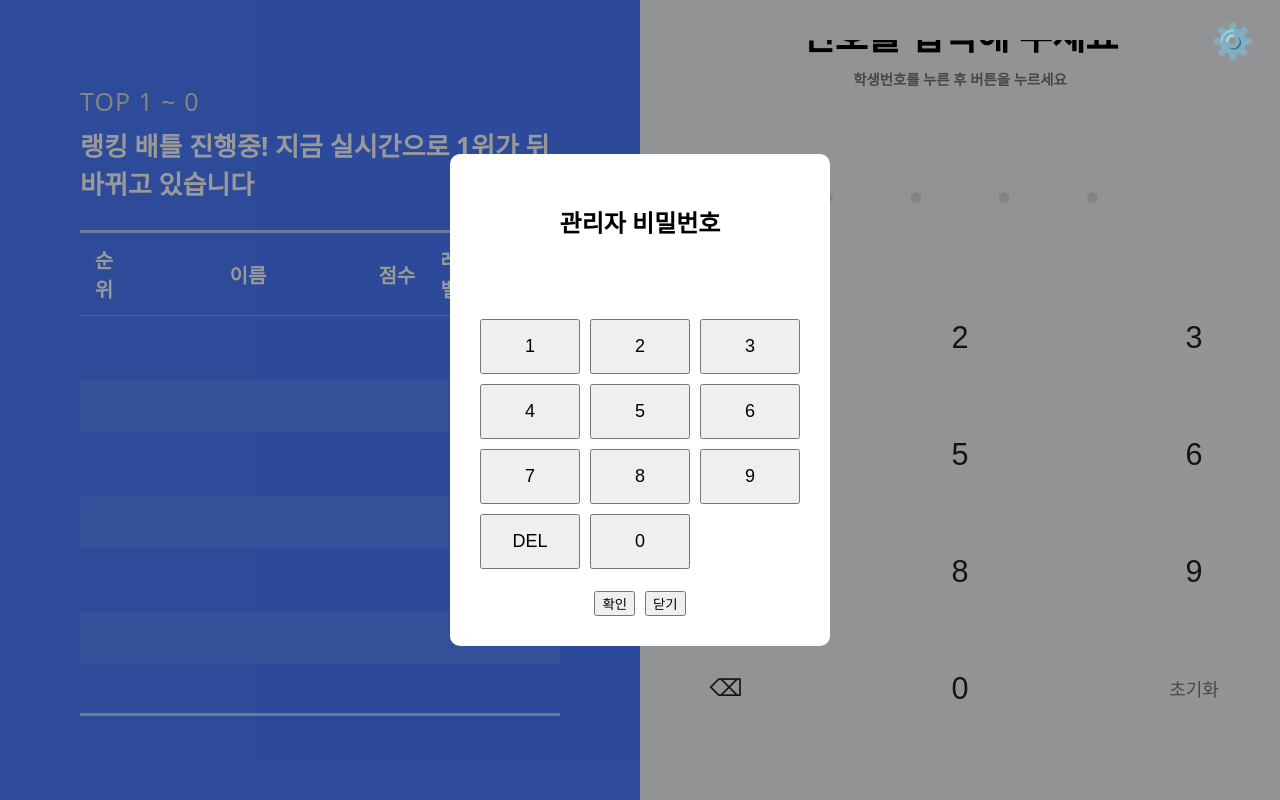
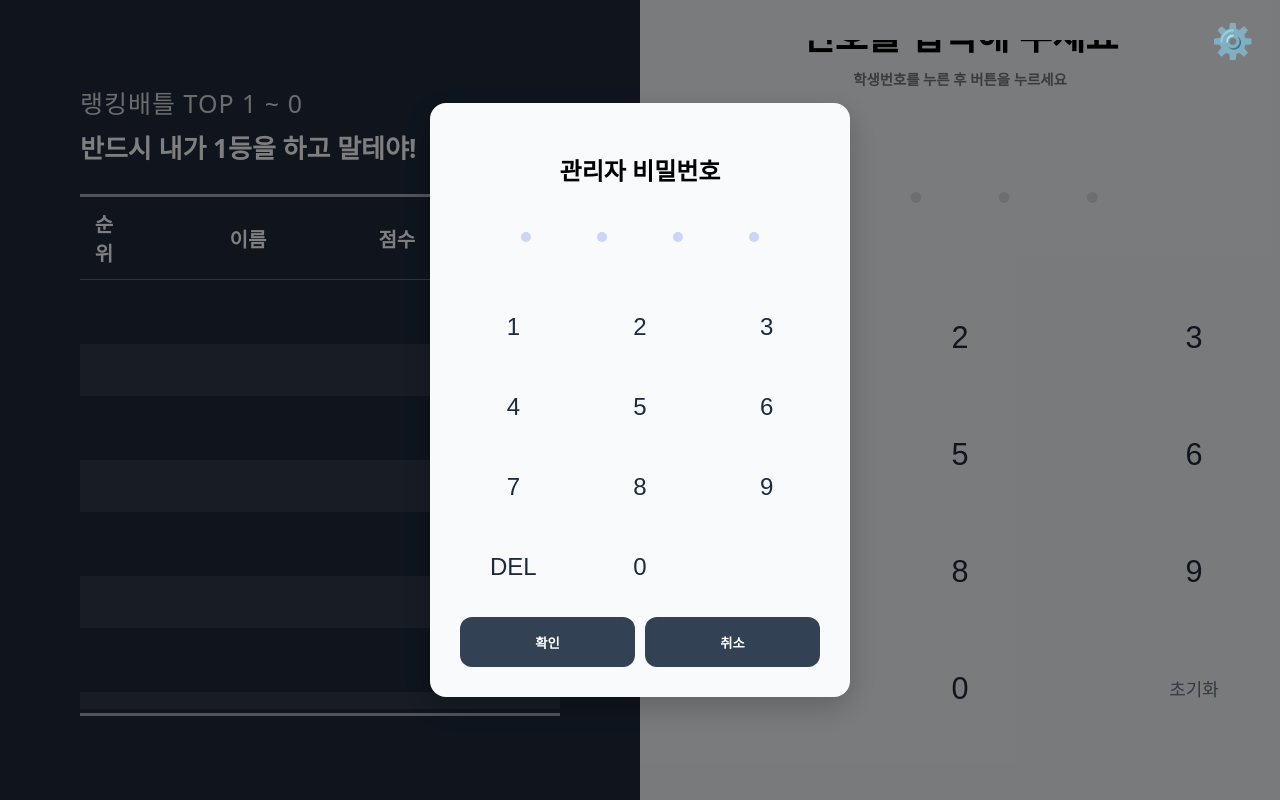
Before and after one commit to letskoo/class-keypad, a React (Vite) app: page / in a window 1280 px wide. Both pictures are taken after a click on the button "⚙️". Built offline with nearby package versions, Linux system fonts and the light colour scheme.

Commit message:
관리자 로그인 모달 디자인 수정

```diff
--- a/src/components/AdminMenu.jsx
+++ b/src/components/AdminMenu.jsx
@@ -9,13 +9,13 @@ try{
 const ok = await installPWA()
 
 if(ok){
-alert("앱 설치 완료")
+alert("설치 완료")
 }else{
 alert("설치 불가 또는 취소")
 }
 
 }catch(e){
-alert("이 브라우저에서는 앱 설치가 지원되지 않습니다")
+alert("브라우저에서 설치가 지원되지 않습니다")
 }
 
 }
@@ -40,7 +40,7 @@ return(
 
 <div style={box}>
 
-<h2>관리자 메뉴</h2>
+<h2 style={{marginBottom:10}}>관리자 메뉴</h2>
 
 <button type="button" style={btn} onClick={installApp}>
 앱설치
@@ -51,11 +51,11 @@ return(
 </button>
 
 <button type="button" style={btn} onClick={exitApplication}>
-앱종료
+종료
 </button>
 
 <button type="button" style={btn} onClick={closeMenu}>
-닫기
+돌아가기
 </button>
 
 </div>
@@ -72,7 +72,7 @@ top:0,
 left:0,
 right:0,
 bottom:0,
-background:"rgba(0,0,0,0.4)",
+background:"rgba(0,0,0,0.5)",
 display:"flex",
 justifyContent:"center",
 alignItems:"center",
@@ -80,17 +80,24 @@ zIndex:999
 }
 
 const box={
-background:"#fff",
+background:"#f8fafc",
 padding:30,
-borderRadius:10,
-width:300,
+borderRadius:16,
+width:320,
 textAlign:"center",
 display:"flex",
 flexDirection:"column",
-gap:15
+gap:14,
+boxShadow:"0 10px 30px rgba(0,0,0,0.2)"
 }
 
 const btn={
-padding:"14px",
-fontSize:18
+height:50,
+borderRadius:12,
+border:"none",
+background:"#334155",
+color:"#fff",
+fontSize:18,
+fontWeight:"700",
+cursor:"pointer"
 }
--- a/src/components/PasswordModal.jsx
+++ b/src/components/PasswordModal.jsx
@@ -26,7 +26,7 @@ const password = settings.password || "0000"
 if(input===password){
 onSuccess()
 }else{
-alert("비밀번호가 틀렸습니다")
+alert("비밀번호가 일치하지 않습니다")
 setInput("")
 }
 
@@ -38,10 +38,18 @@ return(
 
 <div style={box}>
 
-<h2>관리자 비밀번호</h2>
+<h2 style={{marginBottom:20}}>관리자 비밀번호</h2>
 
 <div style={display}>
-{input.replace(/./g,"●")}
+{[0,1,2,3].map((_,i)=>{
+const index = input.length - (3 - i) - 1
+const value = index >= 0 ? input[index] : ""
+return(
+<div key={i} style={digitBox}>
+{value || <div style={dot}/>}
+</div>
+)
+})}
 </div>
 
 <div style={keypad}>
@@ -60,13 +68,17 @@ style={btn}
 
 </div>
 
-<br/>
+<div style={{display:"flex",gap:10,marginTop:20}}>
 
-<button onClick={check}>확인</button>
+<button onClick={check} style={actionBtn}>
+확인
+</button>
 
-<button onClick={onClose} style={{marginLeft:10}}>
-닫기
+<button onClick={onClose} style={actionBtn}>
+취소
 </button>
+
+</div>
 
 </div>
 
@@ -82,7 +94,7 @@ top:0,
 left:0,
 right:0,
 bottom:0,
-background:"rgba(0,0,0,0.4)",
+background:"rgba(0,0,0,0.5)",
 display:"flex",
 justifyContent:"center",
 alignItems:"center",
@@ -90,26 +102,61 @@ zIndex:999
 }
 
 const box={
-background:"#fff",
+background:"#f8fafc",
 padding:30,
-borderRadius:10,
-width:320,
-textAlign:"center"
+borderRadius:16,
+width:360,
+textAlign:"center",
+boxShadow:"0 10px 30px rgba(0,0,0,0.2)"
 }
 
 const display={
-fontSize:30,
-marginBottom:20,
-height:40
+display:"flex",
+justifyContent:"center",
+gap:16,
+marginBottom:30
+}
+
+const digitBox={
+width:60,
+height:60,
+display:"flex",
+alignItems:"center",
+justifyContent:"center",
+fontSize:32,
+fontWeight:"700",
+color:"#1e293b"
+}
+
+const dot={
+width:10,
+height:10,
+borderRadius:"50%",
+background:"#cbd5f5"
 }
 
 const keypad={
 display:"grid",
 gridTemplateColumns:"repeat(3,1fr)",
-gap:10
+gap:20
 }
 
 const btn={
-padding:15,
-fontSize:18
+height:60,
+fontSize:24,
+border:"none",
+background:"none",
+color:"#1e293b",
+cursor:"pointer"
 }
+
+const actionBtn={
+flex:1,
+height:50,
+borderRadius:12,
+border:"none",
+background:"#334155",
+color:"#fff",
+fontWeight:"700",
+cursor:"pointer"
+}
--- a/src/components/ResultPanel.jsx
+++ b/src/components/ResultPanel.jsx
@@ -118,7 +118,7 @@ export default function ResultPanel({ top5 = [], result, onConfirm, boss, missio
           color: "#d9d9d9",
           letterSpacing: "1px"
         }}>
-          TOP 1 ~ {top5.length}
+          랭킹배틀 TOP 1 ~ {top5.length}
         </div>
 
         <div style={{
@@ -126,7 +126,7 @@ export default function ResultPanel({ top5 = [], result, onConfirm, boss, missio
           fontWeight: "800",
           marginTop: "8px"
         }}>
-          랭킹 배틀 진행중! 지금 실시간으로 1위가 뒤바뀌고 있습니다
+          반드시 내가 1등을 하고 말테야!
         </div>
       </div>
 
--- a/src/styles/keypad.css
+++ b/src/styles/keypad.css
@@ -28,14 +28,14 @@ background:#ddd;
 }
 
 .dot.filled{
-background:#555;
+background:#334155; /* 🔥 네이비 톤으로 수정 */
 }
 
-/* 🔥 키패드 (세로 간격 20% 증가 핵심) */
+/* 🔥 키패드 (세로 간격 증가 유지) */
 .keypadNew{
 display:grid;
 grid-template-columns:repeat(3,140px);
-gap:60px 120px; /* 🔥 40 → 48 (세로만 증가) */
+gap:60px 120px;
 justify-content:center;
 margin:40px 0 80px 0;
 }
@@ -46,7 +46,7 @@ font-size:34px;
 background:none;
 border:none;
 cursor:pointer;
-color:#222;
+color:#1e293b; /* 🔥 네이비 텍스트 */
 height:70px;
 display:flex;
 align-items:center;
@@ -55,6 +55,7 @@ justify-content:center;
 
 .keypadNew button:active{
 transform:scale(0.9);
+color:#0f172a; /* 🔥 클릭시 더 진하게 */
 }
 
 /* 🔥 하단 라인 */
@@ -64,7 +65,7 @@ font-size:26px;
 
 .keypadNew button:nth-child(12){
 font-size:20px;
-color:#777;
+color:#64748b; /* 🔥 보조 텍스트 톤 */
 }
 
 /* 🔥 버튼 영역 */
@@ -78,17 +79,29 @@ padding:0;
 margin-top:0;
 }
 
-/* 🔥 버튼 */
+/* 🔥 버튼 (네이비 + 포인트 구조로 수정) */
 .actionGrid button{
 flex:0 0 140px;
 height:55px;
 font-size:18px;
 border:none;
 border-radius:14px;
-background:#4a7cff;
+background:#334155; /* 🔥 메인 네이비 */
 color:white;
 font-weight:700;
 display:flex;
 align-items:center;
 justify-content:center;
+transition:0.2s;
 }
+
+/* 🔥 클릭 */
+.actionGrid button:active{
+background:#1e293b;
+transform:scale(0.95);
+}
+
+/* 🔥 포인트 (유일한 강조색) */
+.actionGrid button:hover{
+background:#3b82f6; /* 🔥 포인트 블루 */
+}
--- a/src/styles/layout.css
+++ b/src/styles/layout.css
@@ -12,11 +12,11 @@ height:100vh;
 overflow:hidden;
 }
 
-/* 왼쪽 패널 */
+/* 🔥 왼쪽 패널 (다크 네이비로 변경 + 기존 유지) */
 
 .leftPanel{
-background:#4a7cff;
-color:white;
+background:#1e293b;
+color:#ffffff;
 padding:60px;
 display:flex;
 flex-direction:column;
@@ -25,12 +25,12 @@ font-size:20px;
 overflow:hidden;
 }
 
-/* 스크롤 숨김 */
+/* 🔥 스크롤 숨김 유지 */
 .leftPanel *::-webkit-scrollbar{
 display:none;
 }
 
-/* 오른쪽 패널 */
+/* 🔥 오른쪽 패널 (기존 유지) */
 
 .rightPanel{
 background:#f4f6f8;
@@ -48,6 +48,8 @@ overflow:hidden;
 display:none;
 }
 
+/* 🔥 톱니 유지 */
+
 .gearBtn{
 position:fixed;
 top:20px;
```
